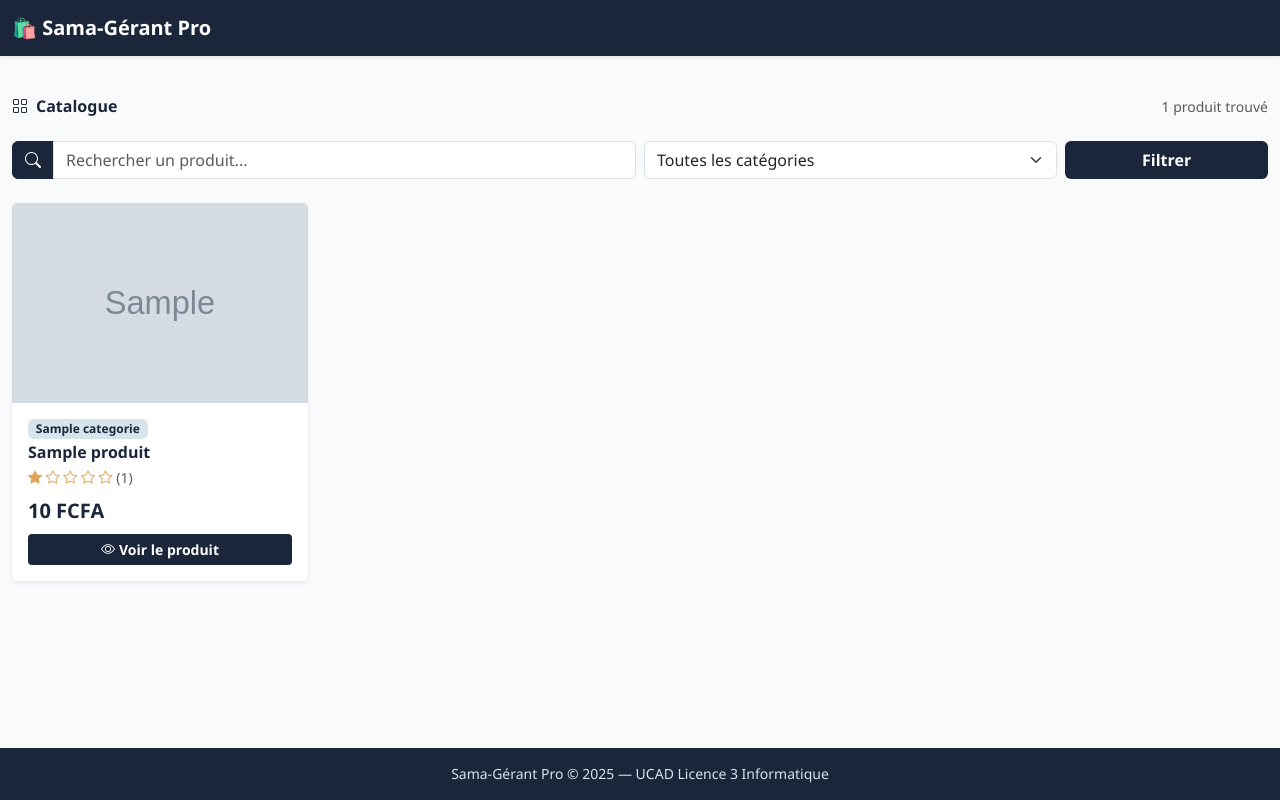
After one commit to Adji1425/Sama-Gerant-Pro, a Django app: page /produits/ in a window 1280 px wide. The commit adds this page. Run offline with Django 4.2, Linux system fonts and the light colour scheme; tables that the repository leaves empty hold one stand-in row (values such as "Sample post"); grey boxes marked "Sample" are stand-in pictures; some libraries are stand-ins or nearby versions.

Commit message:
feat(catalogue): views, urls et templates Module 2

```diff
--- /dev/null
+++ b/apps/produits/templates/produits/catalogue.html
@@ -0,0 +1,176 @@
+{% extends 'base.html' %}
+{% block title %}Catalogue — Sama-Gérant Pro{% endblock %}
+
+{% block content %}
+
+<!-- En-tête catalogue -->
+<div class="d-flex align-items-center justify-content-between mb-4">
+  <h4 class="fw-bold mb-0" style="color:#1B263B;">
+    <i class="bi bi-grid me-2"></i>Catalogue
+  </h4>
+  <span class="text-muted small">
+    {{ produits|length }} produit{{ produits|length|pluralize }} trouvé{{ produits|length|pluralize }}
+  </span>
+</div>
+
+<!-- Barre recherche + filtres -->
+<form method="GET" class="mb-4">
+  <div class="row g-2 align-items-center">
+
+    <!-- Recherche -->
+    <div class="col-md-6">
+      <div class="input-group">
+        <span class="input-group-text" style="background:#1B263B;border-color:#1B263B;">
+          <i class="bi bi-search text-white"></i>
+        </span>
+        <input type="text" name="q" class="form-control"
+               placeholder="Rechercher un produit..."
+               value="{{ recherche }}">
+      </div>
+    </div>
+
+    <!-- Filtre catégorie -->
+    <div class="col-md-4">
+      <select name="categorie" class="form-select">
+        <option value="">Toutes les catégories</option>
+        {% for cat in categories %}
+          <option value="{{ cat.id }}"
+            {% if categorie_selectionnee == cat.id|stringformat:"s" %}selected{% endif %}>
+            {{ cat.nom }}
+          </option>
+        {% endfor %}
+      </select>
+    </div>
+
+    <!-- Bouton -->
+    <div class="col-md-2">
+      <button type="submit" class="btn w-100 fw-semibold"
+              style="background-color:#1B263B;color:white;">
+        Filtrer
+      </button>
+    </div>
+
+  </div>
+</form>
+
+<!-- Grille produits -->
+{% if produits %}
+  <div class="row row-cols-1 row-cols-md-3 row-cols-lg-4 g-4">
+    {% for produit in produits %}
+    <div class="col">
+      <div class="card h-100 shadow-sm border-0 position-relative
+                  hover-card">
+
+        <!-- Badge offre -->
+        {% if produit.offre and produit.offre.est_active %}
+          <span class="badge position-absolute top-0 end-0 m-2"
+                style="background-color:#C47B8A;z-index:1;">
+            -{{ produit.offre.taux|floatformat:0 }}%
+          </span>
+        {% endif %}
+
+        <!-- Image -->
+        <a href="{% url 'produits:fiche_produit' produit.pk %}">
+          {% if produit.image_principale %}
+            <img src="{{ produit.image_principale.image.url }}"
+                 class="card-img-top"
+                 style="height:200px;object-fit:cover;">
+          {% else %}
+            <div class="d-flex align-items-center justify-content-center
+                        bg-light"
+                 style="height:200px;">
+              <i class="bi bi-image text-muted fs-1"></i>
+            </div>
+          {% endif %}
+        </a>
+
+        <div class="card-body d-flex flex-column">
+
+          <!-- Catégorie -->
+          {% if produit.categorie %}
+            <span class="badge mb-1 small"
+                  style="background-color:#D6E4EC;color:#1B263B;width:fit-content;">
+              {{ produit.categorie.nom }}
+            </span>
+          {% endif %}
+
+          <!-- Nom -->
+          <h6 class="card-title fw-semibold mb-1" style="color:#1B263B;">
+            <a href="{% url 'produits:fiche_produit' produit.pk %}"
+               class="text-decoration-none" style="color:#1B263B;">
+              {{ produit.nom }}
+            </a>
+          </h6>
+
+          <!-- Note étoiles -->
+          <div class="mb-2 small">
+            {% with note=produit.note_moyenne %}
+              {% for i in "12345" %}
+                {% if forloop.counter <= note %}
+                  <i class="bi bi-star-fill" style="color:#E0A458;"></i>
+                {% else %}
+                  <i class="bi bi-star" style="color:#E0A458;"></i>
+                {% endif %}
+              {% endfor %}
+              <span class="text-muted">({{ produit.avis_set.count }})</span>
+            {% endwith %}
+          </div>
+
+          <!-- Prix -->
+          <div class="mt-auto">
+            {% if produit.offre and produit.offre.est_active %}
+              <span class="text-muted text-decoration-line-through small">
+                {{ produit.prix_vente|floatformat:0 }} FCFA
+              </span>
+              <span class="fw-bold fs-5" style="color:#C47B8A;">
+                {{ produit.offre.prix_reduit|floatformat:0 }} FCFA
+              </span>
+            {% else %}
+              <span class="fw-bold fs-5" style="color:#1B263B;">
+                {{ produit.prix_vente|floatformat:0 }} FCFA
+              </span>
+            {% endif %}
+          </div>
+
+          <!-- Bouton -->
+          <a href="{% url 'produits:fiche_produit' produit.pk %}"
+             class="btn btn-sm mt-2 w-100 fw-semibold"
+             style="background-color:#1B263B;color:white;">
+            <i class="bi bi-eye me-1"></i>Voir le produit
+          </a>
+
+        </div>
+      </div>
+    </div>
+    {% endfor %}
+  </div>
+
+{% else %}
+  <!-- Aucun produit -->
+  <div class="text-center py-5 text-muted">
+    <i class="bi bi-search fs-1 d-block mb-3"></i>
+    <h5>Aucun produit trouvé</h5>
+    {% if recherche %}
+      <p>Aucun résultat pour "<strong>{{ recherche }}</strong>"</p>
+      <a href="{% url 'produits:catalogue' %}"
+         class="btn btn-sm"
+         style="background-color:#1B263B;color:white;">
+        Voir tout le catalogue
+      </a>
+    {% endif %}
+  </div>
+{% endif %}
+
+{% endblock %}
+
+{% block extra_css %}
+<style>
+  .hover-card {
+    transition: transform 0.2s ease, box-shadow 0.2s ease;
+  }
+  .hover-card:hover {
+    transform: translateY(-4px);
+    box-shadow: 0 8px 20px rgba(0,0,0,0.12) !important;
+  }
+</style>
+{% endblock %}
--- a/apps/produits/urls.py
+++ b/apps/produits/urls.py
@@ -4,5 +4,6 @@ from . import views
 app_name = 'produits'
 
 urlpatterns = [
-    # Vous ajouterez vos routes ici plus tard
+    path('', views.catalogue, name='catalogue'),
+    path('produit/<int:pk>/', views.fiche_produit, name='fiche_produit'),
 ]
--- a/apps/produits/views.py
+++ b/apps/produits/views.py
@@ -0,0 +1,71 @@
+from django.shortcuts import render, get_object_or_404
+from .models import Produit, Categorie
+
+
+def catalogue(request):
+    """
+    Page catalogue publique — accessible sans connexion.
+    Recherche par nom + filtre par catégorie.
+    """
+    produits = Produit.objects.filter(
+        statut='actif'
+    ).prefetch_related('images').select_related('categorie')
+
+    categories = Categorie.objects.all()
+
+    # Recherche par nom
+    recherche = request.GET.get('q', '')
+    if recherche:
+        produits = produits.filter(nom__icontains=recherche)
+
+    # Filtre par catégorie
+    categorie_id = request.GET.get('categorie', '')
+    if categorie_id:
+        produits = produits.filter(categorie__id=categorie_id)
+
+    context = {
+        'produits': produits,
+        'categories': categories,
+        'recherche': recherche,
+        'categorie_selectionnee': categorie_id,
+    }
+    return render(request, 'produits/catalogue.html', context)
+
+
+def fiche_produit(request, pk):
+    """
+    Page détail d'un produit — accessible sans connexion.
+    Affiche photos, description, prix, note moyenne et avis.
+    """
+    produit = get_object_or_404(Produit, pk=pk, statut='actif')
+    images = produit.images.all()
+    avis = produit.avis_set.all().select_related('client__utilisateur')
+
+    # Vérifier si le client connecté a déjà laissé un avis
+    avis_client = None
+    peut_noter = False
+    if request.user.is_authenticated and hasattr(request.user, 'client'):
+        from apps.avis.models import Avis
+        from apps.commandes.models import DetailsCommande
+        avis_client = Avis.objects.filter(
+            client=request.user.client,
+            produit=produit
+        ).first()
+        # Le client peut noter s'il a acheté le produit
+        a_achete = DetailsCommande.objects.filter(
+            commande__client=request.user.client,
+            produit=produit,
+            commande__statut='livree'
+        ).exists()
+        peut_noter = a_achete and not avis_client
+
+    context = {
+        'produit': produit,
+        'images': images,
+        'avis': avis,
+        'avis_client': avis_client,
+        'peut_noter': peut_noter,
+        'note_moyenne': produit.note_moyenne(),
+        'offre': getattr(produit, 'offre', None),
+    }
+    return render(request, 'produits/fiche_produit.html', context)
--- a/config/urls.py
+++ b/config/urls.py
@@ -10,7 +10,7 @@ def home(request):
 urlpatterns = [
     path('admin/', admin.site.urls),
     path('', home, name='home'),
-    path('', include('apps.produits.urls')),
+    path('produits/', include('apps.produits.urls')),
     path('users/', include('apps.users.urls')),
     path('commandes/', include('apps.commandes.urls')),
     path('facturation/', include('apps.facturation.urls')),
```
Also changed, not shown: apps/produits/templates/produits/fiche_produit.html (added, +205 -0 lines), templates/home.html (+8 -8 lines).
